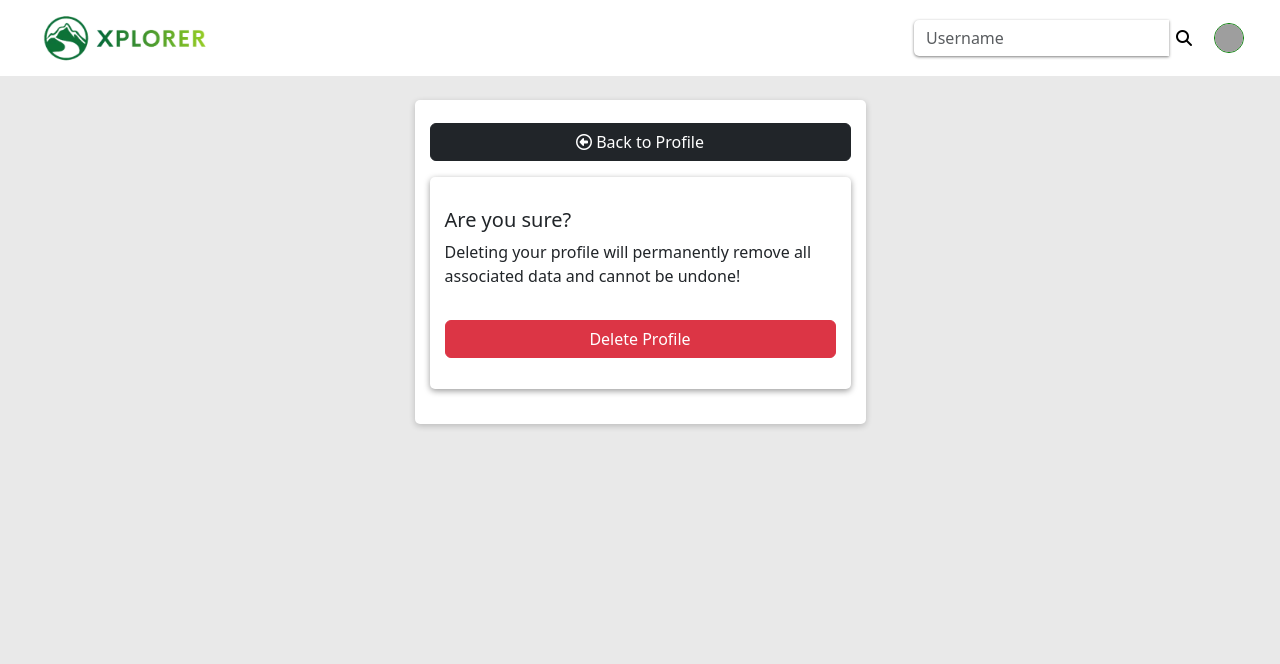
After one commit to kpetrauskas92/XPLORER, a Django app: page /social/profile/1/delete/ in a window 1280 px wide. The commit adds this page. Shown: the top 664 px of the page. Run offline with Django 3.2, Linux system fonts and the light colour scheme; the visitor is signed in with stand-in values (Sample User, id 1); data comes from the database, SQL or seed files in the repository; some libraries are stand-ins or nearby versions; grey boxes are pictures that could not be loaded.

Commit message:
Added profile delete view & template

```diff
--- a/social/templates/post_list.html
+++ b/social/templates/post_list.html
@@ -73,9 +73,9 @@
         </div>
     </div>
     {% empty %}
-    <div class="mt-3">
-        <p>No posts available. Follow someone...</p>
-        <p>You can find users in search</p>
+    <div class="mt-3 p-2 text-center">
+        <p>No posts available. Add a post</p>
+        <p>Or follow someone...</p>
     </div>
     {% endfor %}
 
--- a/social/templates/profile.html
+++ b/social/templates/profile.html
@@ -133,7 +133,7 @@
             </div>
         </div>
         {% empty %}
-        <div class="mt-3 p-2">
+        <div class="mt-3 p-2 text-center">
                 <p>You have not made any posts yet. Share something...</p>
         </div>
     {% endfor %}
--- /dev/null
+++ b/social/templates/profile_delete.html
@@ -0,0 +1,34 @@
+{% extends 'base_grid.html' %}
+
+{% block grid_content %}
+
+<div class="post-container-light mt-4">
+    <!-- Back Button Row -->
+    <div class="mt-2">
+        <!-- Back to Profile Button -->
+        <a href="{% url 'profile' object.pk %}">
+            <button class="btn btn-dark w-100" aria-label="Go back to the profile">
+                <i class="fa-regular fa-circle-left" style="color: white;" aria-hidden="true"></i> Back to Profile
+            </button>
+        </a>
+    </div>
+
+    <!-- Delete Confirmation Row -->
+    <div class="post-container mt-3">
+        <div class="mt-3 mb-3">
+            <!-- Delete Confirmation Form -->
+            <form method="POST">
+                {% csrf_token %}
+                <h5>Are you sure?</h5>
+                <p>Deleting your profile will permanently remove all associated data and cannot be undone!</p>
+
+                <!-- Delete Button Container -->
+                <div class="d-grid gap-2">
+                    <button class="btn btn-danger mt-3" onclick="return confirm('Are you sure you want to delete your profile? This action cannot be undone.')" aria-label="Confirm deletion of the profile">Delete Profile</button>
+                </div>
+            </form>
+        </div>
+    </div>
+</div>
+
+{% endblock grid_content %}
--- a/social/templates/profile_edit.html
+++ b/social/templates/profile_edit.html
@@ -34,6 +34,11 @@
                 <button class="btn btn-success mt-3" aria-label="Submit profile changes">Submit</button>
             </div>
         </form>
+
+        <!-- Delete Profile Form -->
+        <div class="d-grid gap-2">
+            <a href="{% url 'delete-profile' object.pk %}" class="btn btn-danger mt-3" aria-label="Delete profile">Delete Profile</a>
+        </div>
     </div>
 
 </div>
@@ -44,7 +49,6 @@
         $('#id_location').select2();
     });
 }, 1000);  // waits 1 second before running the script
-
 </script>
 
 {% endblock grid_content %}
--- a/social/urls.py
+++ b/social/urls.py
@@ -8,6 +8,7 @@ from .views import (
     CommentReplyView,
     ProfileView,
     ProfileEditView,
+    ProfileDeleteView,
     AddFollower,
     RemoveFollower,
     AddLike,
@@ -25,6 +26,7 @@ urlpatterns = [
     path('likecomment/<int:comment_pk>/', AddCommentLike.as_view(), name='comment-like'),
     path('profile/<int:pk>/', ProfileView.as_view(), name='profile'),
     path('profile/edit/<int:pk>/', ProfileEditView.as_view(), name='profile-edit'),
+    path('profile/<int:pk>/delete/', ProfileDeleteView.as_view(), name='delete-profile'),
     path('profile/<int:pk>/followers/add', AddFollower.as_view(), name='add-follower'),
     path('profile/<int:pk>/followers/remove', RemoveFollower.as_view(), name='remove-follower'),
     path('search/', UserSearch.as_view(), name='profile-search'),
--- a/social/views.py
+++ b/social/views.py
@@ -4,6 +4,7 @@ from django.db.models import Q, Max
 from django.urls import reverse_lazy
 from django.http import JsonResponse
 from django.contrib.auth.mixins import UserPassesTestMixin, LoginRequiredMixin
+from django.contrib.auth import logout
 from django.contrib import messages
 from django.views import View
 from django.core.paginator import Paginator
@@ -226,6 +227,24 @@ class ProfileEditView(LoginRequiredMixin, UserPassesTestMixin, UpdateView):
         return super().form_valid(form)
 
 
+class ProfileDeleteView(LoginRequiredMixin, UserPassesTestMixin, DeleteView):
+    model = UserProfile
+    template_name = 'profile_delete.html'
+    success_url = reverse_lazy('index')
+
+    def test_func(self):
+        profile = self.get_object()
+        return self.request.user == profile.user
+
+    def delete(self, request, *args, **kwargs):
+        user = self.request.user
+        response = super().delete(request, *args, **kwargs)
+        logout(request)
+        user.delete()
+        messages.success(request, 'Your profile has been deleted!')
+        return response
+
+
 class AddFollower(LoginRequiredMixin, View):
     def post(self, request, pk, *args, **kwargs):
         profile = UserProfile.objects.get(pk=pk)
--- a/static/css/style.css
+++ b/static/css/style.css
@@ -191,7 +191,7 @@ footer i:hover {
 }
 
 .post-body {
-    font-family: 'Georgia', serif;
+    font-family: 'Helvetica', serif;
     font-size: 1em;
     line-height: 1.5;
     /* margin-bottom: 10px;
--- a/xplorer/settings.py
+++ b/xplorer/settings.py
@@ -52,6 +52,8 @@ AUTHENTICATION_BACKENDS = [
 
 LOGIN_REDIRECT_URL = 'post-list'
 ACCOUNT_EMAIL_REQUIRED = False
+ACCOUNT_UNIQUE_EMAIL = False
+ACCOUNT_EMAIL_VERIFICATION = 'none'
 
 INSTALLED_APPS = [
     'django.contrib.admin',
```
